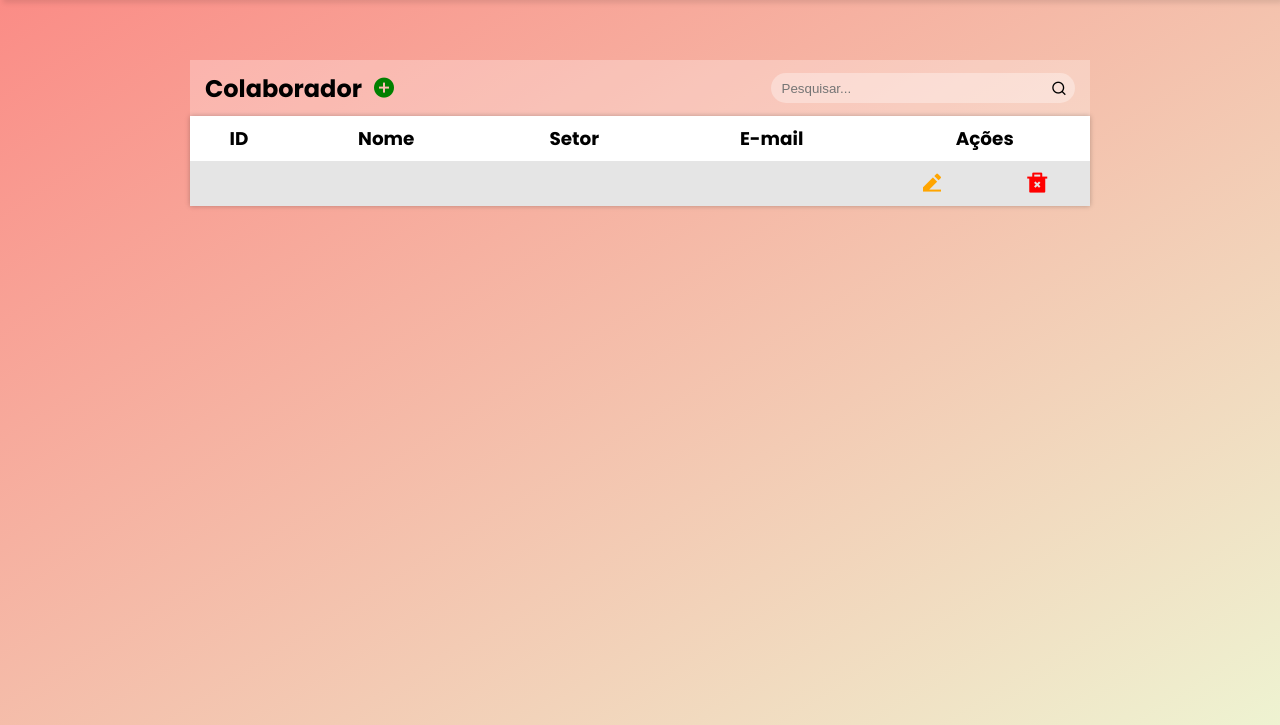
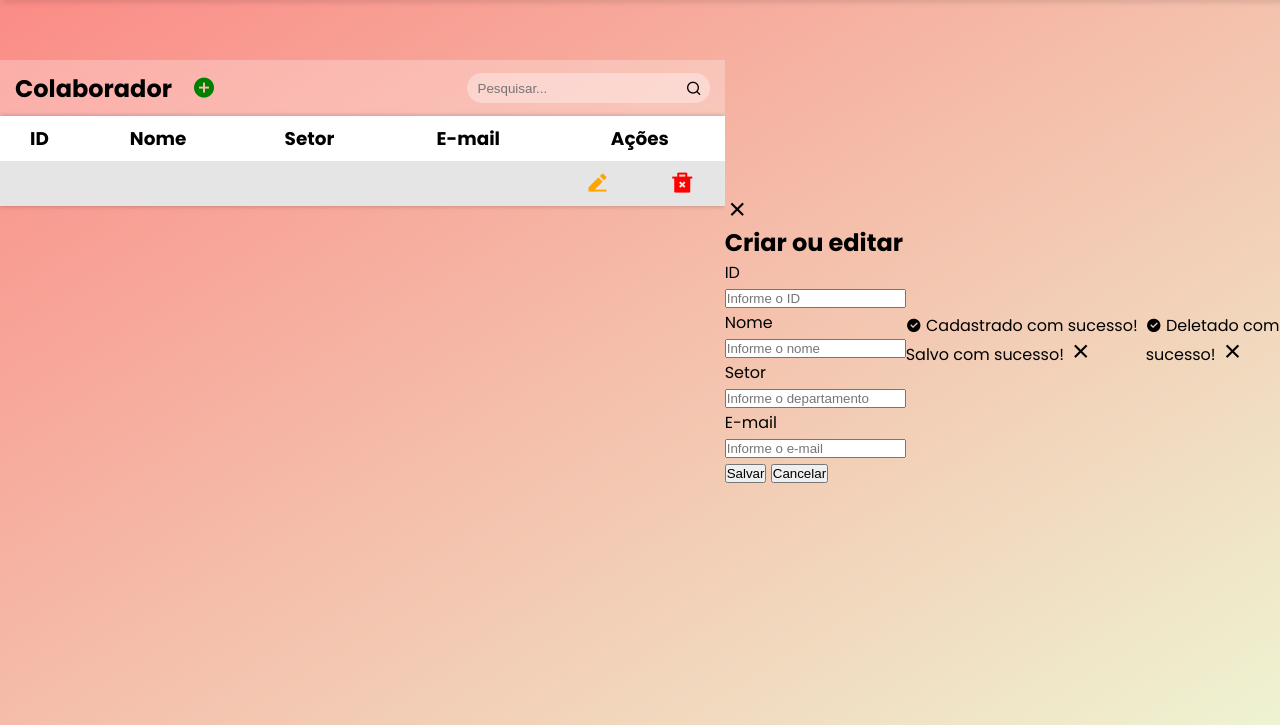
Before and after one commit to mxriannar/projeto-api-koru, a Flask app: page /colaborador in a window 1280 px wide. Shown: the part 60-785 px from the top of the page. Run offline with Flask 3, Linux system fonts and the light colour scheme; lists and menus that the app fills with data are empty; some libraries are stand-ins or nearby versions.

Commit message:
Update colaborador.html

```diff
--- a/templates/colaborador.html
+++ b/templates/colaborador.html
@@ -5,7 +5,8 @@
         <section class="table__header">
             <div class="title">
                 <h1>Colaborador</h1>
-                <button class="btn" title="Criar">
+                <button class="btn" title="Criar" onclick="openForm()">
+                <button class="btn" title="Criar" onclick="openForm()" id="criar">
                     <i class="ri-add-circle-fill"></i>
                 </button>
             </div>
@@ -34,6 +35,7 @@
                         <td data-title="E-mail">{{ email }}</td>
                         <td>
                             <button class="btn" type="submit" title="Editar">
+                            <button class="btn" type="submit" title="Editar" onclick="openForm()" id="editar">
                                 <i class="ri-edit-2-fill"></i>
                             </button>
                         </td>
@@ -49,6 +51,36 @@
     </div>
 </div>
 
+<div class="wrapper" id="wrapper">
+    <form action="">
+        <i class="ri-close-line"></i>
+        <h2 class="title">Criar ou editar</h2>
+        <h2 class="title" id="title-form"></h2>
+
+        <div class="text-input">
+            <label for="id">ID</label>
+            <input type="text" name="id" id="id" placeholder="Informe o ID">
+        </div>
+        <div class="text-input">
+            <label for="name">Nome</label>
+            <input type="text" name="name" id="name" placeholder="Informe o nome" required>
+        </div>
+        <div class="text-input">
+            <label for="departamento">Setor</label>
+            <input class="departamento" type="text" id="departamento" placeholder="Informe o departamento" required>
+        </div>
+        <div class="text-input">
+            <label for="email">E-mail</label>
+            <input class="email" type="text" id="email" placeholder="Informe o e-mail" required>
+        </div>
+
+        <div class="buttons">
+            <button type="submit" class="btn-save">Salvar</button>
+            <button class="btn-primary" onclick="closeForm()">Cancelar</button>
+        </div>
+    </form>
+</div>
+
 <div class="popup" id="popup">
     <img src="{{url_for('static', filename='image/exclamation.png')}}" alt="">
     <h2>Cuidado!</h2>
@@ -57,6 +89,23 @@
     <button class="btn-danger">Deletar</button>
 </div>
 
+<div class="alert alert-reg">
+    <i class="ri-checkbox-circle-fill"></i>
+    <span class="reg-msg msg">Cadastrado com sucesso!</span>
+    <span class="reg-msg msg">Salvo com sucesso!</span>
+    <span class="close-btn close-btn-reg">
+        <i class="ri-close-line"></i>
+    </span>
+</div>
+
+<div class="alert alert-del">
+    <i class="ri-checkbox-circle-fill"></i>
+    <span class="del-msg msg">Deletado com sucesso!</span>
+    <span class="close-btn close-btn-del">
+        <i class="ri-close-line"></i>
+    </span>
+</div>
+
 <script src="{{ url_for('static', filename='js/listagem.js')}}"></script>
 
 {% endblock %}
```
